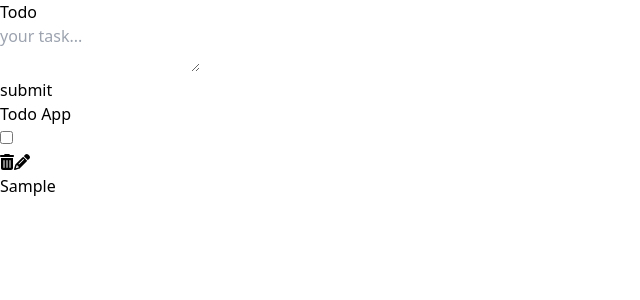
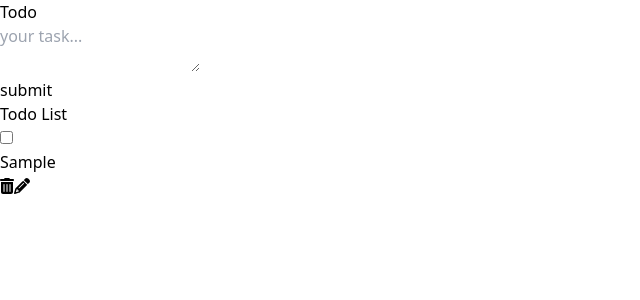
Before and after one commit to nutan240/Todoo, a React (Vite) app: page / in a window 1280 px wide. Both pictures are taken after typing "Sample" into the empty fields and a click on the button "submit". Shown: the top 300 px of the page, without its empty margins (0-640 px from the left). Built offline with nearby package versions, Linux system fonts and the light colour scheme.

Commit message:
fix error

```diff
--- a/package.json
+++ b/package.json
@@ -14,7 +14,8 @@
     "@fortawesome/free-solid-svg-icons": "^6.5.1",
     "@fortawesome/react-fontawesome": "^0.2.0",
     "react": "^18.2.0",
-    "react-dom": "^18.2.0"
+    "react-dom": "^18.2.0",
+    "uuid": "^9.0.1"
   },
   "devDependencies": {
     "@types/react": "^18.2.43",
--- a/src/App.jsx
+++ b/src/App.jsx
@@ -1,6 +1,7 @@
 import React, { useState } from 'react';
 import Form from './components/Form';
 import List from './components/List';
+import { v4 as uuidv4 } from 'uuid';
 
 function App() {
   const [input, setInput] = useState("");
@@ -18,7 +19,7 @@ function App() {
       } else {
         const newTodo = {
           name: inputText,
-          id: Math.floor(Math.random() * 10),
+        id:  uuidv4(),
           check: false,
         };
         setTododata([...tododata, newTodo]);
@@ -31,6 +32,7 @@ function App() {
   };
 
   const handleCheckboxChange = (id) => {
+    console.log(id,"===================");
     setTododata((prevTodos) =>
       prevTodos.map((todo) =>
         todo.id === id ? { ...todo, check: !todo.check } : todo
--- a/src/components/Button.jsx
+++ b/src/components/Button.jsx
@@ -3,7 +3,7 @@ import React from 'react';
 function Button({ onSubmit, title }) {
   return (
     <>
-      <button className="px-2  border-2 rounded mr-2 h-8" onClick={onSubmit}>
+      <button className="px-2  border-2 rounded mr-2 m-auto h-8" onClick={onSubmit}>
         {title}
       </button>
     </>
--- a/src/components/Form.jsx
+++ b/src/components/Form.jsx
@@ -24,7 +24,7 @@ function Form({ input, setInput, handleAddTodo }) {
         className="mb-7 pl-4   mt-0 mr-10 whitespace-nowrap"
         onSubmit={handleFormSubmit}
       >
-        <p>Todo</p>
+        <h1 className="font-serif  text-3xl">Todo</h1>
        <Input  handleInputChange={handleInputChange} input={input}  handleKeyPress={handleKeyPress}/>
         <br />
         <Button title={'submit'} onSubmit={handleFormSubmit}  />
--- a/src/components/Input.jsx
+++ b/src/components/Input.jsx
@@ -21,6 +21,8 @@ function Input({ handleInputChange, input, handleKeyPress }) {
         onChange={handleInputChange}
         placeholder="your task..."
       />
+
+
     </>
   );
 }
--- a/src/components/List.jsx
+++ b/src/components/List.jsx
@@ -4,26 +4,27 @@ import Button from './Button';
 import Badge from './Badge';
 
 function List({ tododata, handleDelete, handleCheckboxChange, handleEdit }) {
+  console.log(tododata, "==================");
   return (
     <>
       <div className='w-screen '>
         {tododata.length > 0 && (
           <div className='ml-5 mt-7 mb-0 mr-10 w-98 '>
-          <h1 className='font-medium font-mono text-xl mb-1'>Todo App</h1>
+            <h1 className='font-medium  text-2xl font-serif mb-1'> Todo List </h1>
             {tododata.map((e) => (
-            <div className='border-2 bg-white rounded pl-2 pr-4 py-1 mb-2 mt-1 text-overflow-ellipsis' key={e.id}>
-              <div className='icons flex justify-between'>
-                <Badge type="checkbox" checked={e.check} handleCheckboxChange={() => handleCheckboxChange(e.id)}/>
+              <div className='border-2 bg-white rounded pl-2 pr-4 py-1 mb-2 mt-1 text-overflow-ellipsis flex justify-between' key={e.id}>
+                <div className='icons flex '>
+                  <Badge type="checkbox" checked={e.check} handleCheckboxChange={() => handleCheckboxChange(e.id)} />
+                  <div>
+                    <p className='break-all w-50'>
+                      {e.name}
+                    </p>
+                  </div>
+                </div>
                 <div className='flex gap-2'>
                   <Icon type="delete" handleClick={() => handleDelete(e.id)} />
                   <Icon type="edit" handleClick={() => handleEdit(e.id)} />
                   {e.check && <Button title={"completed"} type='submit' />}
-                </div>
-              </div>
-              <div>
-                <p className='break-all w-50'>
-                  {e.name}
-                </p>
                 </div>
               </div>
             ))}
```
Also changed, not shown: 1 other file (tests, documents, lock files or other folders). Lines whose indentation alone changed are shown as unchanged.
